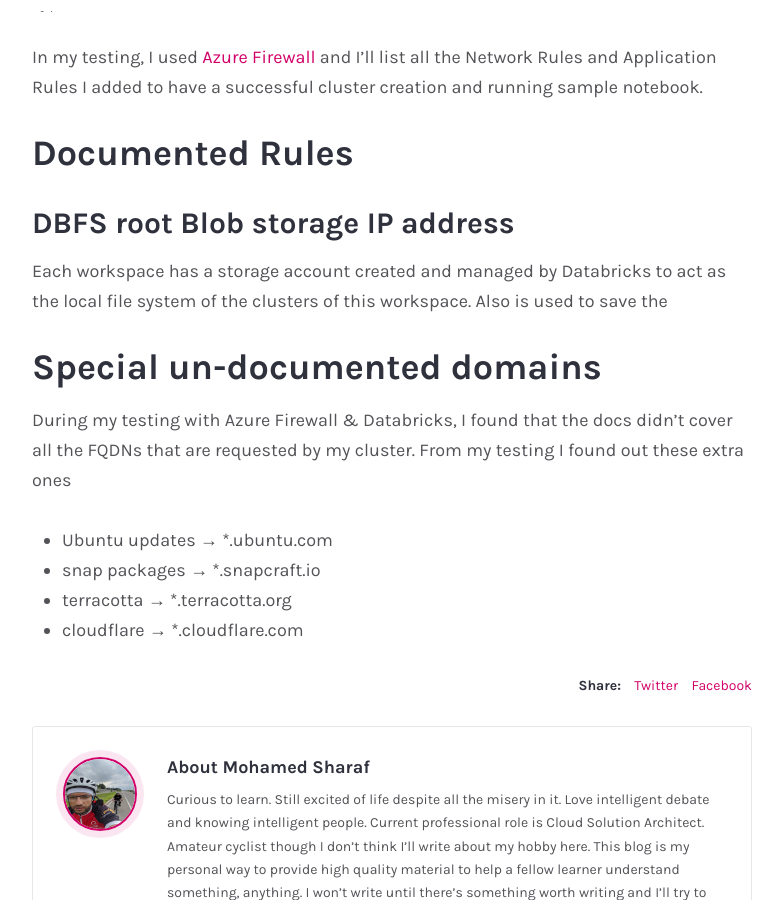
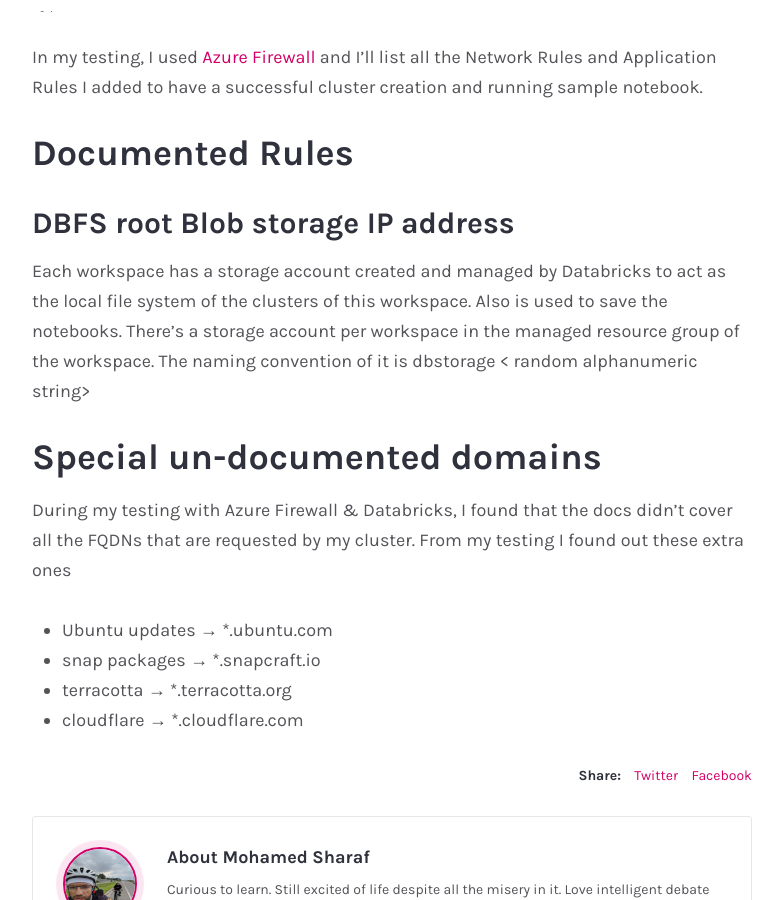
Before and after one commit to mosharafMS/cloudsafari, a Jekyll site: the page built from _posts/2020-09-05-Azure-Databricks-VNET-Integration.md, in a window 1280 px wide and 900 px high, scrolled down 5261 px. Shown: the whole window, without its empty margins (248-1031 px from the left). Built offline with Jekyll 4.4.1, drawn with Linux system fonts in a browser that asks for light colours; some web fonts are replaced; our own code applies the rules of GitHub Pages for plain Markdown files; comment, search, counter and statistics services are not loaded.

Commit message:
_posts/2020-09-05-Azure-Databricks-VNET-Integration.md updated from https://stackedit.io/

```diff
--- a/_posts/2020-09-05-Azure-Databricks-VNET-Integration.md
+++ b/_posts/2020-09-05-Azure-Databricks-VNET-Integration.md
@@ -57,7 +57,7 @@
 
 ## Documented Rules
 ### DBFS root Blob storage IP address
-Each workspace has a storage account created and managed by Databricks to act as the local file system of the clusters of this workspace. Also is used to save the
+Each workspace has a storage account created and managed by Databricks to act as the local file system of the clusters of this workspace. Also is used to save the notebooks. There's a storage account per workspace in the managed resource group of the workspace. The naming convention of it is dbstorage < random alphanumeric string>
 
 ## Special un-documented domains
 During my testing with Azure Firewall & Databricks, I found that the docs didn’t cover all the FQDNs that are requested by my cluster. From my testing I found out these extra ones
```
Also changed, not shown: other parts of _posts/2020-09-05-Azure-Databricks-VNET-Integration.md (+1 -1 lines).
